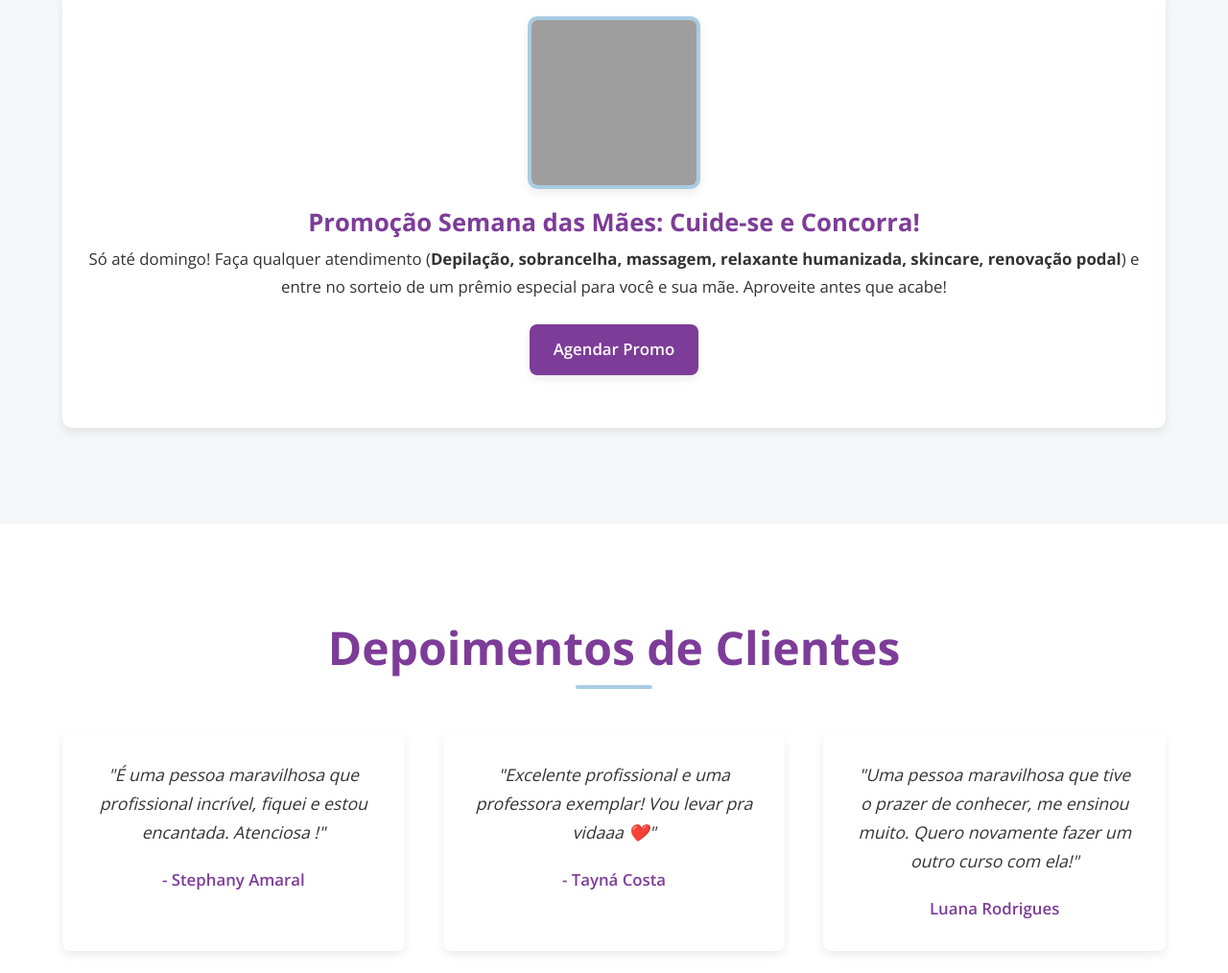
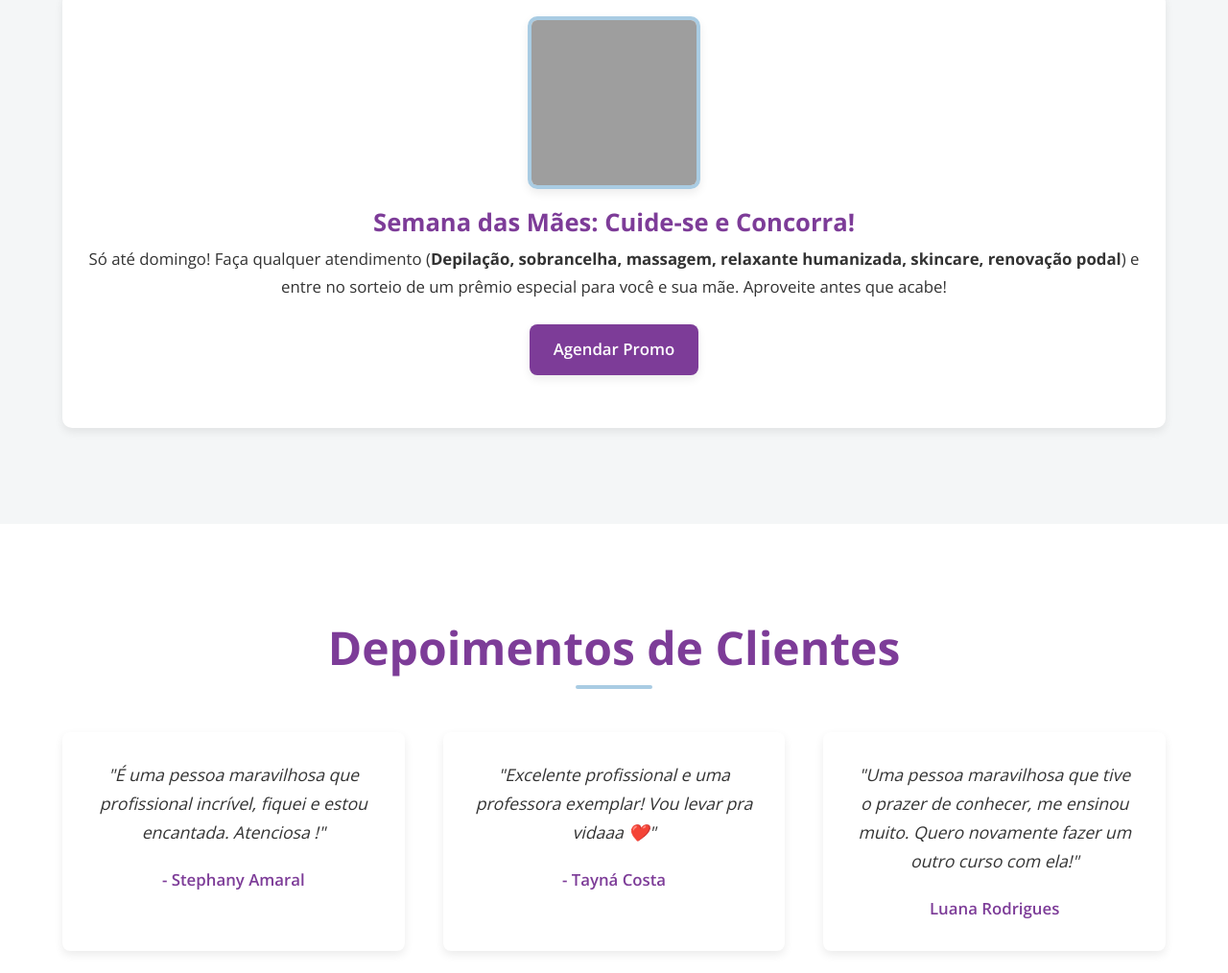
Before and after one commit to lucasamaraloliveira/crisdinizdepilacao, a plain HTML site: page index.html in a window 1280 px wide. Shown: the part 3648-4662 px from the top of the page at 96% size. Drawn offline with nearby package versions, Linux system fonts and the light colour scheme; grey boxes are pictures that could not be loaded.

Commit message:
Feat: Ajustada seção promoções

```diff
--- a/index.html
+++ b/index.html
@@ -138,7 +138,7 @@
                     <!-- Usar imagem/ícone relevante para a promoção -->
                     <!-- Substitua 'img/promo-placeholder.png' pela imagem da sua promoção -->
                     <img src="img/diadasmaes.png" alt="Promoção 1">
-                    <h3>Promoção Semana das Mães: Cuide-se e Concorra!</h3> <!-- Este texto será usado na mensagem -->
+                    <h3>Semana das Mães: Cuide-se e Concorra!</h3> <!-- Este texto será usado na mensagem -->
                     <p>Só até domingo! Faça qualquer atendimento (<b>Depilação, sobrancelha, massagem, relaxante humanizada, skincare, renovação podal</b>) e entre no sorteio de um prêmio especial para você e sua mãe. Aproveite antes que acabe!</p>
                     <!-- Botão para agendar esta promoção específica -->
                     <!-- Adicionada a classe 'btn-promo-whatsapp' e alterado o href -->
```
